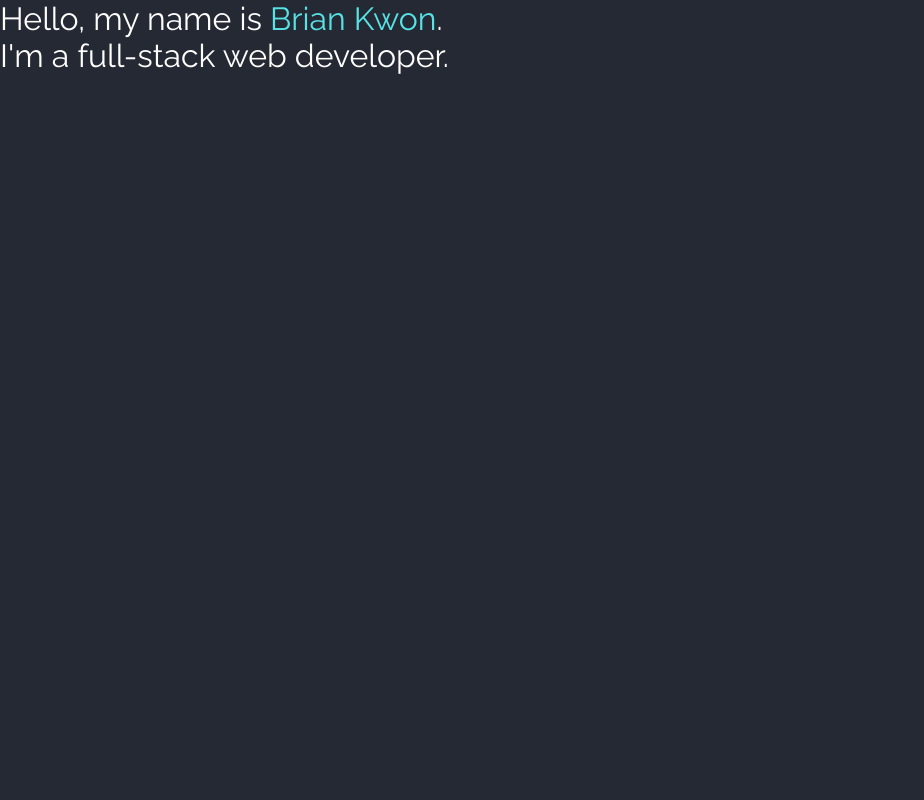
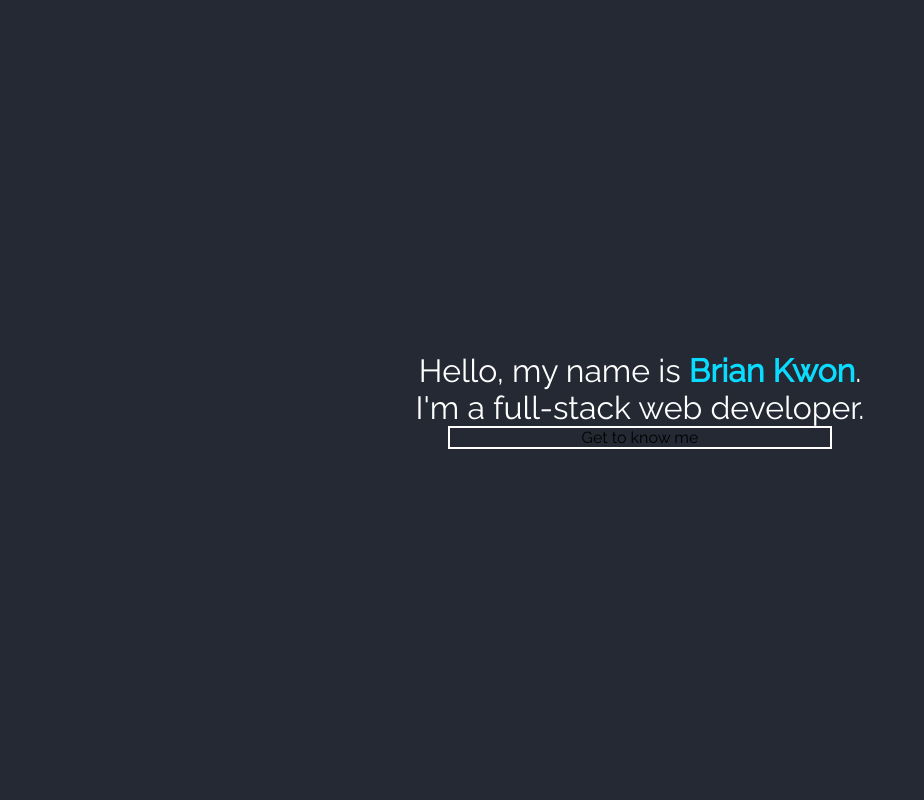
Before and after one commit to bkwon94/brian-kwon, a React app: page / in a window 1280 px wide. Shown: the top 800 px of the page, without its empty margins (0-924 px from the left). Built offline with nearby package versions, Linux system fonts and the light colour scheme.

Commit message:
Begin styling main section

```diff
--- a/client/src/components/Main.jsx
+++ b/client/src/components/Main.jsx
@@ -10,6 +10,10 @@ const Main = () => {
             I'm a full-stack web developer.
           </div>
         </div>
+
+        <div className="button">
+          Get to know me
+        </div>
       </section>
     </div>
   )
--- a/client/src/components/Projects.jsx
+++ b/client/src/components/Projects.jsx
@@ -3,7 +3,7 @@ import React from 'react';
 const Projects = () => {
   return (
     <div id="projects">
-      <section className="container projects-container">
+      <section className="container about-container">
         <div>PROJECTS</div>
       </section>
     </div>
--- a/public/styles.css
+++ b/public/styles.css
@@ -9,6 +9,7 @@
 
 body {
   font-family: 'Raleway', sans-serif;
+  text-align: center;
 }
 
 .container {
@@ -29,10 +30,34 @@ body {
 
 .main-container {
   background: #252934;
+  display: flex;
+  flex-direction: column;
+  justify-content: center;
 }
 
 #name {
-  color: #57E2E5;
+  /* color: #57E2E5; */
+  color: #0adcff;
+  font-weight: 700;
+}
+
+.button {
+  /* display: inherit; */
+  align-self: center;
+  border: 2px solid #fff;
+}
+
+
+@media screen and (min-width: 600px) {
+  .button {
+    width: 30%;
+  }
+}
+
+@media screen and (max-width: 600px) {
+  .button {
+    width: 75%;
+  }
 }
 
 
```
Also changed, not shown: public/bundle.js.
